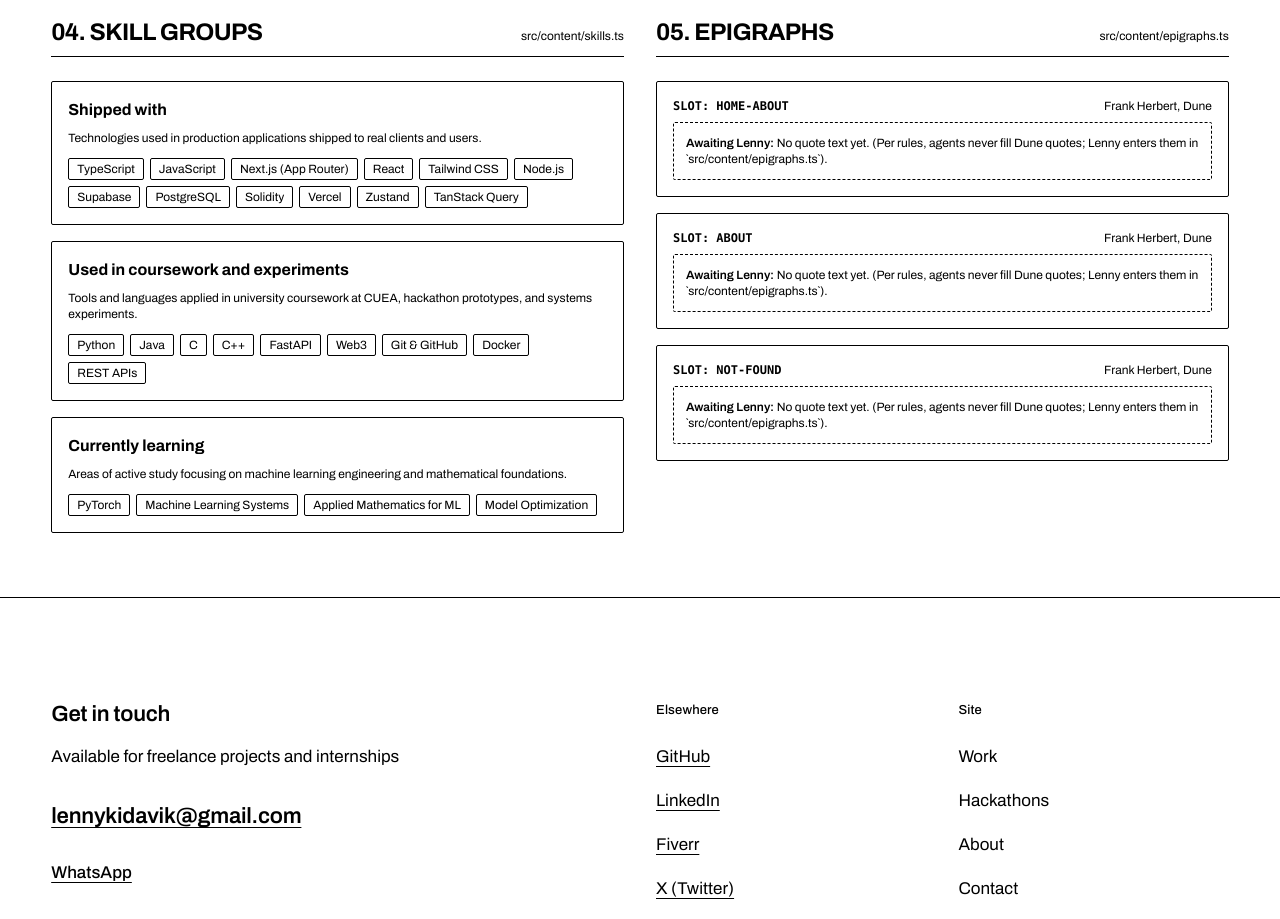
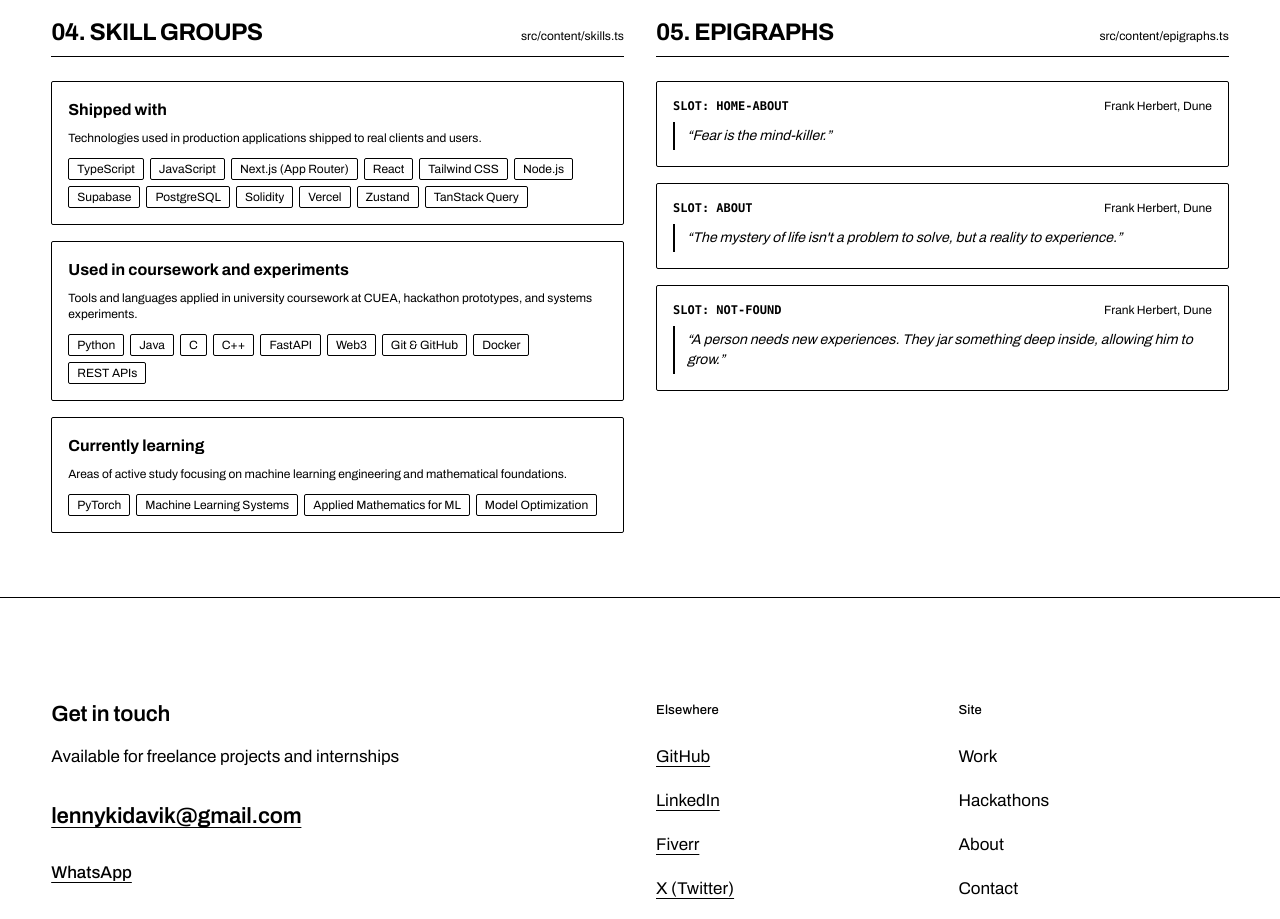
Before and after one commit to chillyreward/DunePortfolio, a Next.js app: page /dev/content in a window 1280 px wide. Shown: the part 5180-6099 px from the top of the page. Built offline with nearby package versions, Linux system fonts and the light colour scheme; no server answers.

Commit message:
content: epigraphs typed by Lenny (home-about, about, not-found)
Co-Authored-By: Claude Opus 5.5 <noreply@anthropic.com>
Claude-Session: https://claude.ai/code/session_01RhK5Pdyb9MNqfmNgWExt8x

```diff
--- a/src/content/epigraphs.ts
+++ b/src/content/epigraphs.ts
@@ -6,17 +6,17 @@ import { Epigraph, EpigraphSchema, EpigraphSlot } from './schema';
 const rawEpigraphs: Epigraph[] = [
   {
     slot: 'home-about',
-    quote: '', // TODO(lenny): type Dune epigraph quote for home-about
+    quote: 'Fear is the mind-killer.', // Typed by Lenny 2026-10-04
     attribution: 'Frank Herbert, Dune',
   },
   {
     slot: 'about',
-    quote: '', // TODO(lenny): type Dune epigraph quote for about page
+    quote: "The mystery of life isn't a problem to solve, but a reality to experience.", // Typed by Lenny 2026-10-04
     attribution: 'Frank Herbert, Dune',
   },
   {
     slot: 'not-found',
-    quote: '', // TODO(lenny): type Dune epigraph quote for 404 page
+    quote: 'A person needs new experiences. They jar something deep inside, allowing him to grow.', // Typed by Lenny 2026-10-04
     attribution: 'Frank Herbert, Dune',
   },
 ];
```
